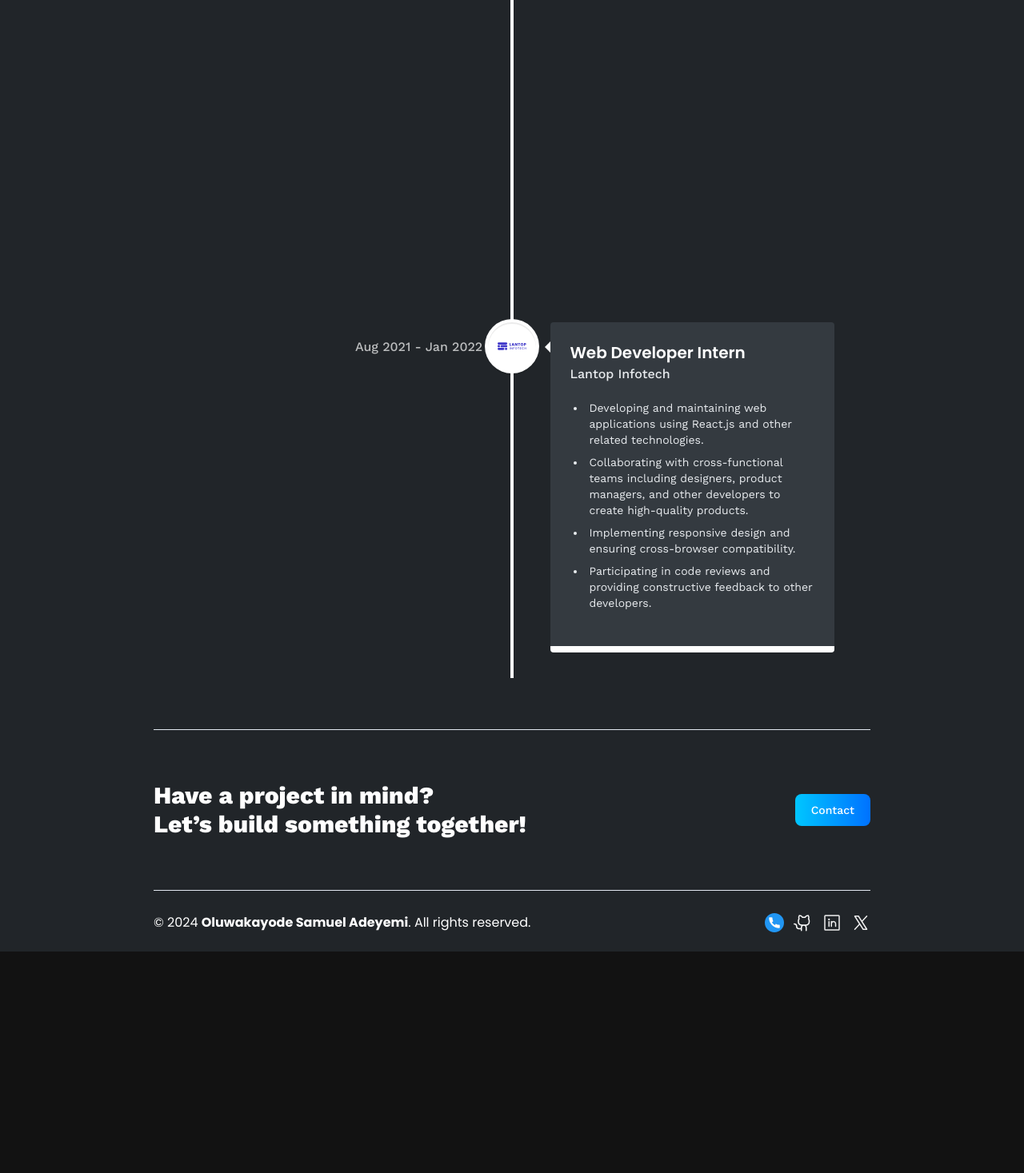
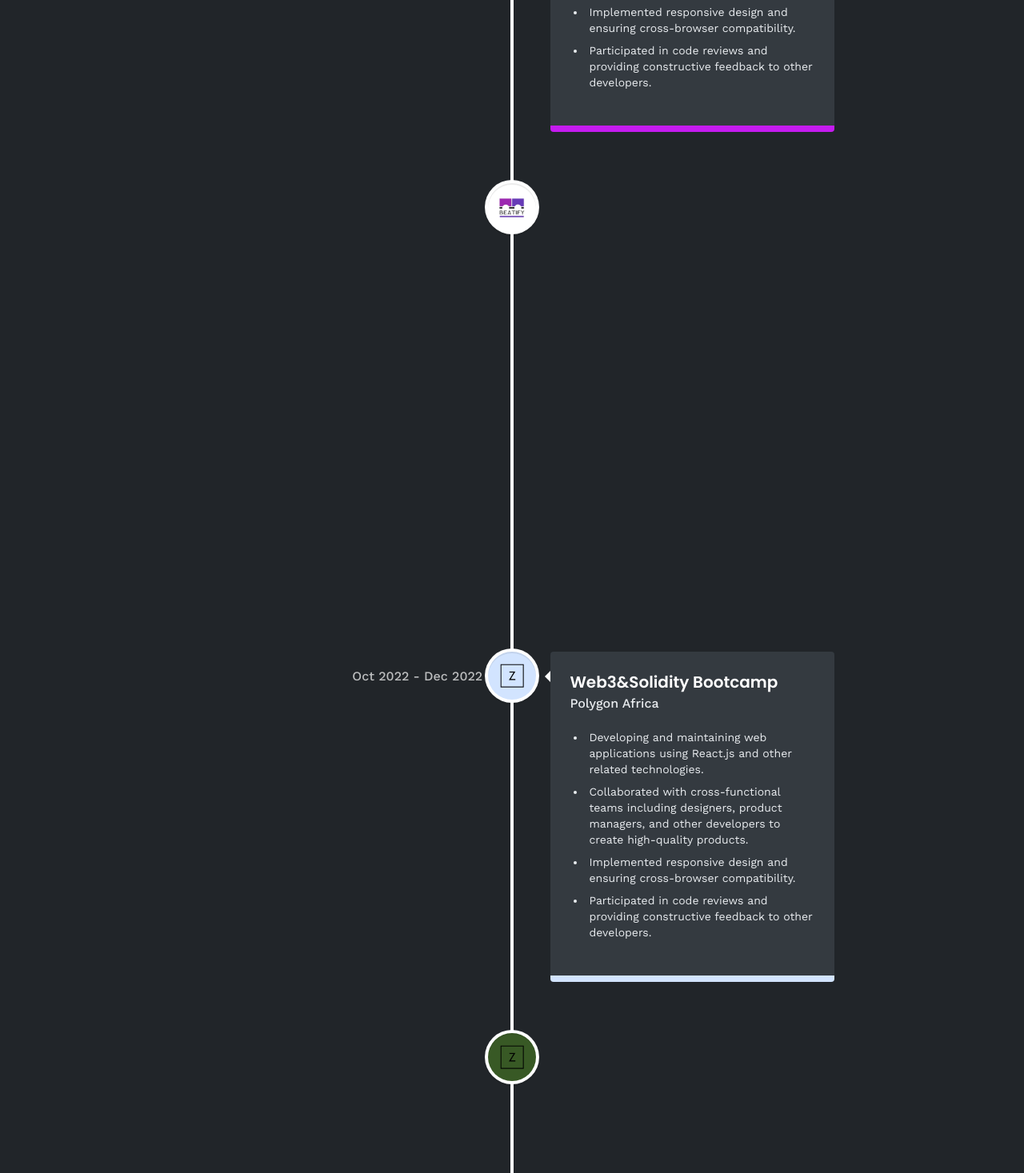
Before and after one commit to Caryourdaysbm/myportfolio, a React (Vite) app: page /about in a window 1280 px wide. Shown: the part 2120-3587 px from the top of the page at 80% size. Before the commit the page ends 3310 px from the top, so only its background shows below. Built offline with nearby package versions, Linux system fonts and the light colour scheme; no server answers.

Commit message:
my portfolio almost done

```diff
--- a/src/assets/images/index.js
+++ b/src/assets/images/index.js
@@ -4,6 +4,8 @@
 import starbucks from './starbucks.png'
 import tesla from './tesla.png'
 import upwork from './upwork-icon.svg'
+import cdlp from './cdlp_hub_ltd_logo.jpg'
+import beatify from './beatify-logo.png'
 import Fiverr from './fiverr-icon.svg'
 import Zidio from './zidio_logo.png'
 import logo from './logo.svg'
@@ -16,6 +18,8 @@
     starbucks,
     tesla,
     logo,
+    cdlp,
+    beatify,
     upwork,
     Fiverr,
     Zidio,
--- a/src/constants/index.js
+++ b/src/constants/index.js
@@ -1,4 +1,4 @@
-import { meta, shopify, starbucks, Zidio, Fiverr, upwork, Lantop } from "../assets/images";
+import { cdlp, beatify, meta, shopify, starbucks, Zidio, Fiverr, upwork, Lantop } from "../assets/images";
 import {
     car,
     css,
@@ -125,11 +125,96 @@
 
 export const experiences = [
     {
-        title: "Software Engineer, Frontend",
+        title: "Software Engineer, Frontend (Contract)",
         company_name: "CDLP Hub LTD",
-        icon: upwork,
+        icon: cdlp,
+        iconBg: "#2b77e7",
+        date: "October 2023 - April 2024",
+        points: [
+            "Optimized UI designs using Next.js and RESTAPI, leading to a 30% decrease in page load time. Elevated customer satisfaction and retention rates.",
+            "Leveraged frontend technologies including bootstrap, materialUI, Tailwindcss and react.js to deliver multiple SaaS projects, improving user experience and driving a 20% increase in customer satisfaction.",
+            "Collaborating with cross-functional teams including designers, product managers, and other developers to create high-quality products.",
+            "Implemented responsive design and ensuring cross-browser compatibility.",
+            "Participating in code reviews and providing constructive feedback to other developers.",
+        ],
+    },
+    {
+        title: "Full stack Developer",
+        company_name: "Zidio Development",
+        icon: Zidio,
+        iconBg: "#c51bf0",
+        date: "Jan 2024 - March 2024",
+        points: [
+            "Leveraged React, Tailwind, Python Django, PostgreSQL, and geolocation to develop a fullstack web application, resulting in a 30% increase in user engagement and improved location tracking accuracy",
+            "Developing and maintaining web applications using React.js and other related technologies.",
+            "Collaborating with cross-functional teams including designers, product managers, and other developers to create high-quality products.",
+            "Implemented responsive design and ensuring cross-browser compatibility.",
+            "Participated in code reviews and providing constructive feedback to other developers.",
+        ],
+    },
+
+    {
+        title: "Software Engineer (Contract)",
+        company_name: "Beatify",
+        icon: beatify,
+        iconBg: "#fff",
+        date: "Dec 2022 - Feb 2023",
+        points: [
+            "Developed and maintained web applications that improved user engagement, resulting in a 20% increase in user retention.",
+            "Streamlined website development by creating the company's webapp using SCSS, React, and JavaScript, resulting in a 50% reduction in development time and faster time-to-market for new features.",
+            "Created reusable components, leading to a 15% reduction in development time and project costs.",
+            "Integrated APIs, enhancing functionality and user experience, resulting in a 25% increase in user satisfaction.",
+            "",
+        ],
+    },
+
+    {
+        title: "Web3&Solidity Bootcamp",
+        company_name: "Polygon Africa",
+        icon: Zidio,
+        iconBg: "#d2e4ff",
+        date: "Oct 2022 - Dec 2022",
+        points: [
+            "Developing and maintaining web applications using React.js and other related technologies.",
+            "Collaborated with cross-functional teams including designers, product managers, and other developers to create high-quality products.",
+            "Implemented responsive design and ensuring cross-browser compatibility.",
+            "Participated in code reviews and providing constructive feedback to other developers.",
+        ],
+    },
+
+
+    {
+        title: "Software React.js Developer (Intern)",
+        company_name: "Linuxjobber, Inc",
+        icon: Zidio,
         iconBg: "#385925",
-        date: "October 2023 - April 2024",
+        date: "Sept 2022 - Oct 2022",
+        points: [
+            "Developed a highly intuitive scrumboard app with React Beautiful DND, resulting in a 20% increase in user productivity and task management efficiency.",
+            "Collaborated with cross-functional teams including designers, product managers, and other developers to create high-quality products.",
+            "Participated in code reviews and providing constructive feedback to other developers.",
+        ],
+    },
+
+    {
+        title: "Frontend Developer (Intern)",
+        company_name: "Ingressive For Good",
+        icon: Zidio,
+        iconBg: "#F5EDA0",
+        date: "May 2022 - Aug 2022",
+        points: [
+            "Developing and maintaining web applications using HTML, CSS, Javascript and other related technologies.",
+            "Actively participated in collaborative projects, ensuring code quality and version control",
+            "Implemented performance optimizations that reduced website loading times by 20%.",
+        ],
+    },
+
+    {
+        title: "Frontend Developer  (Intern)",
+        company_name: "Future Academy Africa",
+        icon: Zidio,
+        iconBg: "#c51bf0",
+        date: "March 2022 - Aug 2022",
         points: [
             "Developing and maintaining web applications using React.js and other related technologies.",
             "Collaborating with cross-functional teams including designers, product managers, and other developers to create high-quality products.",
@@ -150,30 +235,32 @@
             "Participating in code reviews and providing constructive feedback to other developers.",
         ],
     },
+
     {
-        title: "Full stack Developer",
-        company_name: "Zidio Development",
-        icon: Zidio,
-        iconBg: "#c51bf0",
-        date: "Jan 2022 - Jan 2023",
+        title: "Instrumentation Engineer",
+        company_name: "Dangote Cement Plc",
+        icon: Lantop,
+        iconBg: "#fff",
+        date: "March 2021 - August 2021",
         points: [
-            "Developing and maintaining web applications using React.js and other related technologies.",
-            "Collaborating with cross-functional teams including designers, product managers, and other developers to create high-quality products.",
-            "Implementing responsive design and ensuring cross-browser compatibility.",
-            "Participating in code reviews and providing constructive feedback to other developers.",
+            "",
+            "",
+            "",
+            "",
         ],
     },
+
     {
-        title: "Web Developer Intern",
-        company_name: "Lantop Infotech",
+        title: "Renewable Energy Engineer",
+        company_name: "JTech Inverter and Solar Institute",
         icon: Lantop,
         iconBg: "#fff",
-        date: "Aug 2021 - Jan 2022",
+        date: "March 2020 - Feb 2021",
         points: [
-            "Developing and maintaining web applications using React.js and other related technologies.",
-            "Collaborating with cross-functional teams including designers, product managers, and other developers to create high-quality products.",
-            "Implementing responsive design and ensuring cross-browser compatibility.",
-            "Participating in code reviews and providing constructive feedback to other developers.",
+            "",
+            "",
+            "",
+            "",
         ],
     },
 ];
@@ -202,46 +289,75 @@
 ];
 
 export const projects = [
+
+
+    {
+        iconUrl: snapgram,
+        theme: 'btn-back-pink',
+        name: 'A Simple Calculator',
+        description: 'Designed and built a simple calculator using Frontend technologies',
+        link: 'https://calculatorbykay.netlify.app/',
+    },
+
     {
         iconUrl: pricewise,
         theme: 'btn-back-red',
-        name: 'Mindmaze',
-        description: 'Developed a web application that tracks and notifies users of price changes for products on Amazon, helping users find the best deals.',
-        link: 'https://github.com/adrianhajdin/pricewise',
+        name: 'Topitup website',
+        description: 'Collaborated with developers and designers to develope a web application for Topitupng that allows user to make bill payments',
+        link: 'https://www.new.topitupng.com',
+    },
+
+    {
+        iconUrl: snapgram,
+        theme: 'btn-back-pink',
+        name: 'Zuri Website Clone',
+        description: 'Designed and built zuri website clone',
+        link: 'https://caryourdaysbm.github.io/zuriWebsiteFrontend/',
     },
     {
         iconUrl: threads,
         theme: 'btn-back-green',
-        name: 'Wander watch',
+        name: 'A react To-do list',
         description: 'Created a full-stack replica of the popular discussion platform "Threads," enabling users to post and engage in threaded conversations.',
-        link: 'https://github.com/adrianhajdin/threads',
+        link: 'https://reacttodolistbykay.netlify.app/',
     },
+
+
     {
         iconUrl: car,
         theme: 'btn-back-blue',
-        name: 'Sommarizer',
-        description: 'Designed and built a mobile app for finding and comparing cars on the market, streamlining the car-buying process.',
-        link: 'https://github.com/adrianhajdin/project_next13_car_showcase',
+        name: 'Global Impact Church Website',
+        description: '',
+        link: 'https://gichurchwebsite.netlify.app/',
     },
     {
         iconUrl: snapgram,
         theme: 'btn-back-pink',
-        name: 'Full Stack Instagram Clone',
-        description: 'Built a complete clone of Instagram, allowing users to share photos and connect with friends in a familiar social media environment.',
-        link: 'https://github.com/adrianhajdin/social_media_app',
+        name: 'Beatify Team Website',
+        description: 'Designed and built a web app for an institution using Vue.js',
+        link: 'https://www.beatifyvue.netlify.app',
     },
+
     {
         iconUrl: estate,
         theme: 'btn-back-black',
-        name: 'Real-Estate Application',
-        description: 'Developed a web application for real estate listings, facilitating property searches and connecting buyers with sellers.',
-        link: 'https://github.com/adrianhajdin/projects_realestate',
+        name: 'JOJI Pastries',
+        description: 'Developed a web application for food ordering, facilitating food searches and connecting buyers with sellers.',
+        link: 'https://www.jojiservices.netlify.app',
     },
     {
         iconUrl: summiz,
         theme: 'btn-back-yellow',
-        name: 'AI Summarizer Application',
+        name: 'A Tip Calculator',
         description: 'App that leverages AI to automatically generate concise & informative summaries from lengthy text content, or blogs.',
-        link: 'https://github.com/adrianhajdin/project_ai_summarizer',
-    }
+        link: 'https://tipcalculator.caryourdaysbm.repl.co/',
+    },
+
+    {
+        iconUrl: snapgram,
+        theme: 'btn-back-pink',
+        name: 'A different Tip Calculator',
+        description: 'Designed and built a web app for an institution using Vue.js',
+        link: 'https://tipcalc--caryourdaysbm.repl.co/',
+    },
 ];
--- a/src/pages/Contact.jsx
+++ b/src/pages/Contact.jsx
@@ -89,7 +89,7 @@
               type='text'
               name='name'
               className='input'
-              placeholder='John'
+              placeholder='Samuel'
               required
               value={form.name}
               onChange={handleChange}
@@ -103,7 +103,7 @@
               type='email'
               name='email'
               className='input'
-              placeholder='John@gmail.com'
+              placeholder='Samuel@gmail.com'
               required
               value={form.email}
               onChange={handleChange}
```
Also changed, not shown: src/assets/images/beatify-logo.png (added), src/assets/images/cdlp_hub_ltd_logo.jpg (added).
